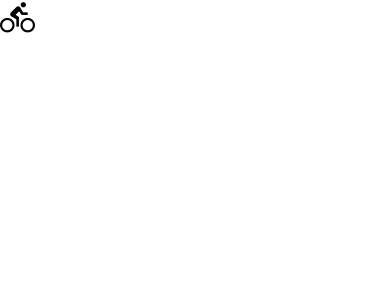
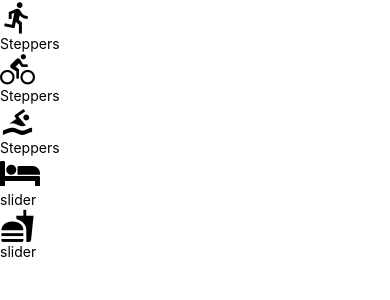
Before and after one commit to injune1123/fitness, a React Native app: screen / in a window 390 px wide. Shown: the top 300 px of the page. Built offline with nearby package versions, Linux system fonts and the light colour scheme.

Commit message:
Add simple Slider and Stepper

```diff
--- a/App.js
+++ b/App.js
@@ -2,6 +2,7 @@ import React, {Component} from "react";
 import { View, Text } from "react-native";
 import { Ionicons}  from '@expo/vector-icons';
 import AddEntry from './components/AddEntry.js'
+
 export default class App extends Component {
 
 
--- a/components/AddEntry.js
+++ b/components/AddEntry.js
@@ -1,12 +1,72 @@
 import React, { Component } from 'react';
 import { View } from 'react-native';
 import { getMetricMetaInfo } from '../utils/helpers'
+import Slider from './Slider'
+import Steppers from './Steppers'
+export default class AddEntry extends Component {
+  constructor (props){
+    super(props)
+    this.state = {
+      run: 0,
+      bike: 0,
+      swim: 0,
+      sleep: 0,
+      eat: 0
+    }
+  }
+  increment = (metric) =>{
+    const {max, step} = getMetricMetaInfo(metirc)
 
-export default class AddEntry extends Component {
+    this.setState((state)=>{
+      const count = state[metric] + step
+      return {
+        ...state,
+        [metric] : count > max ? max : count
+      }
+
+    })
+  }
+  decrement = (metric) =>{
+    const {step} = getMetricMetaInfo(metirc)
+
+    this.setState((state)=>{
+      const count = state[metric] - step
+      return {
+        ...state,
+        [metric] : count < 0 ? 0 : count
+      }
+    })
+  }
+  slide = (metric , value) => {
+    this.setState(()=>({
+      [metric] : value
+    }))
+  }
   render() {
+    const metaInfo = getMetricMetaInfo()
     return (
       <View>
-        {getMetricMetaInfo('bike').getIcon()}
+        {Object.keys(metaInfo).map((key)=>{
+          const { getIcon, type, ...rest } = metaInfo[key]
+          const value = this.state[key]
+          return (
+            <View key={key}>
+              {getIcon()}
+              {type==='slider'
+                ? <Slider
+                    value={value}
+                    onChange={(value) => this.slide(key,value)}
+                    {...rest}
+                  />
+               : <Steppers
+                    value={value}
+                    onIncrement={() => this.increment(key)}
+                    onDecrement={() => this.decrement(key)}
+                />
+              }
+            </View>
+          )
+        })}
       </View>
     )
   }
--- /dev/null
+++ b/components/Slider.js
@@ -0,0 +1,12 @@
+import React from 'react'
+
+import {View, Text } from 'react-native'
+
+export default function Slider () {
+  return (
+    <View>
+      <Text>slider</Text>
+    </View>
+  )
+
+}
--- /dev/null
+++ b/components/Steppers.js
@@ -0,0 +1,12 @@
+import React from 'react'
+
+import {View, Text } from 'react-native'
+
+export default function Steppers () {
+  return (
+    <View>
+      <Text>Steppers</Text>
+    </View>
+  )
+
+}
```
Also changed, not shown: 1 other file (tests, documents, lock files or other folders).
